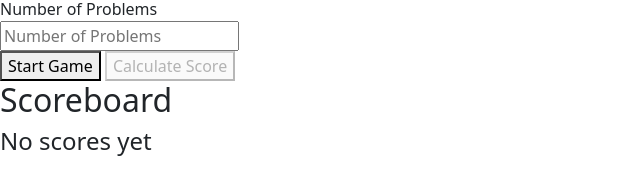
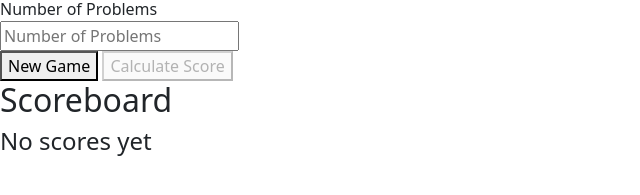
Before and after one commit to NtonBala/multimath-typescript, a website built with webpack: page index.html in a window 1280 px wide. Shown: the part 161-356 px from the top of the page, 0-640 px from the left. Built offline with nearby package versions, Linux system fonts and the light colour scheme.

Commit message:
Update startGame button behavior

```diff
--- a/index.html
+++ b/index.html
@@ -39,7 +39,7 @@
 
       <div>
         <div>
-          <button id="startGame">Start Game</button>
+          <button id="startGame">New Game</button>
           <button id="calculate" disabled>Calculate Score</button>
         </div>
       </div>
```
